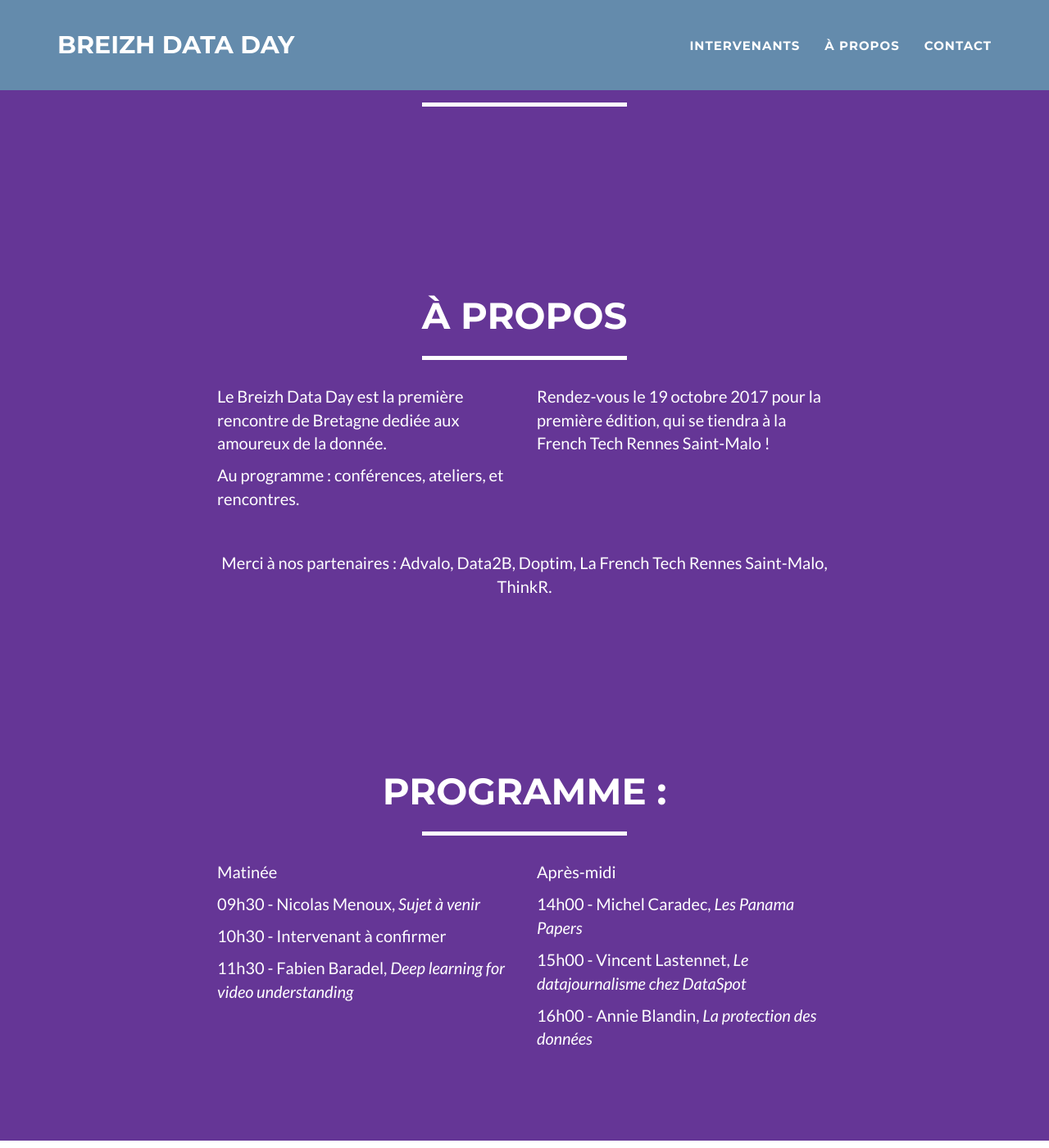
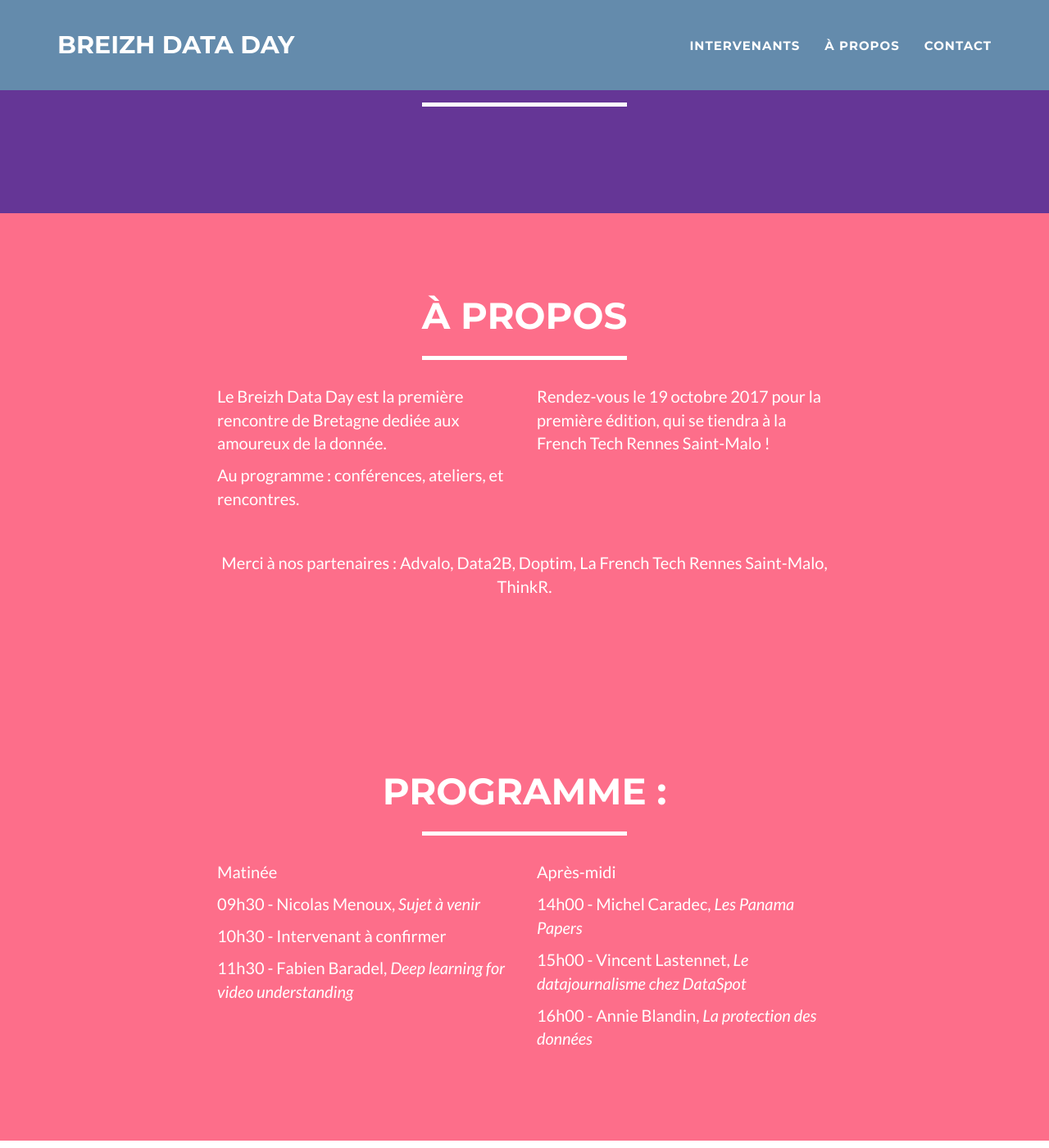
Before and after one commit to jeromelachaud/freelancer-theme, a Jekyll site: the page built from index.html, in a window 1280 px wide and 1400 px high, scrolled down 202 px. Shown: the whole window at 82% size. Built offline with Jekyll 4.4.1, drawn with Linux system fonts in a browser that asks for light colours.

Commit message:
changes in css

```diff
--- a/_includes/css/main.css
+++ b/_includes/css/main.css
@@ -181,7 +181,7 @@
 
 section.success {
     color: #fff;
-    background: #{{ site.color.primary }};
+    background: #FD6E8A;
 }
 
 @media(max-width:767px) {
```
